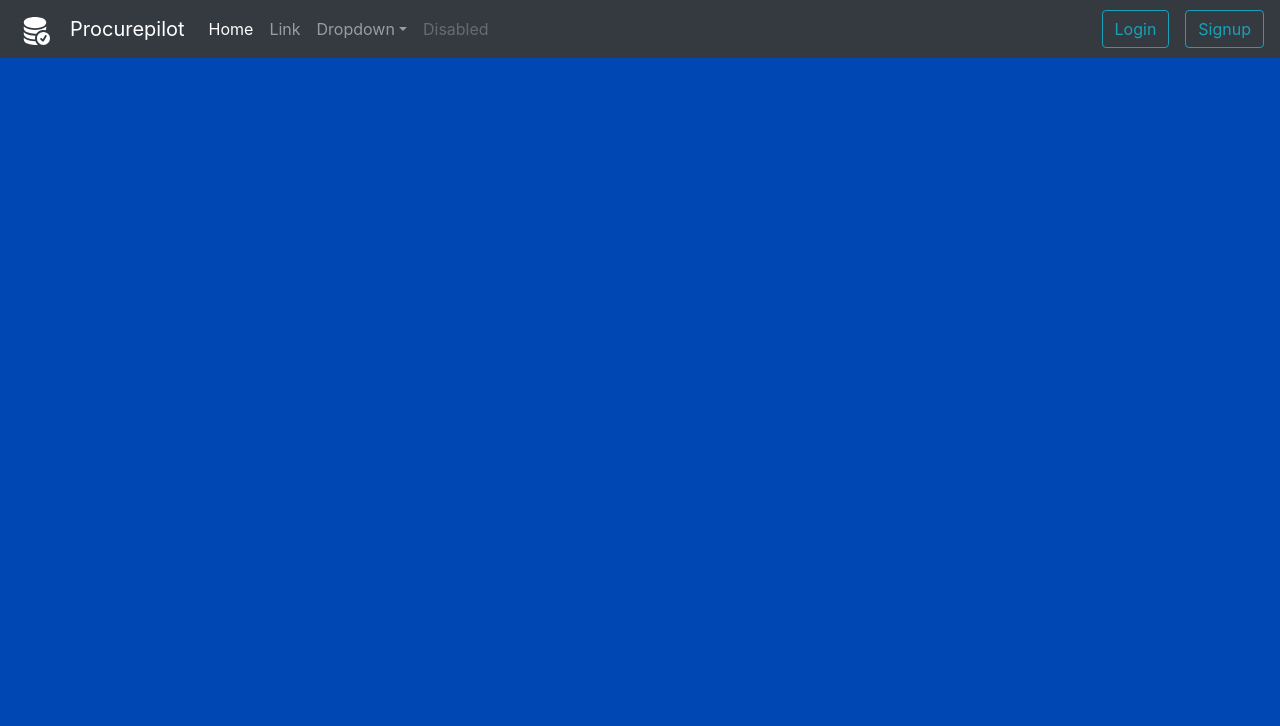
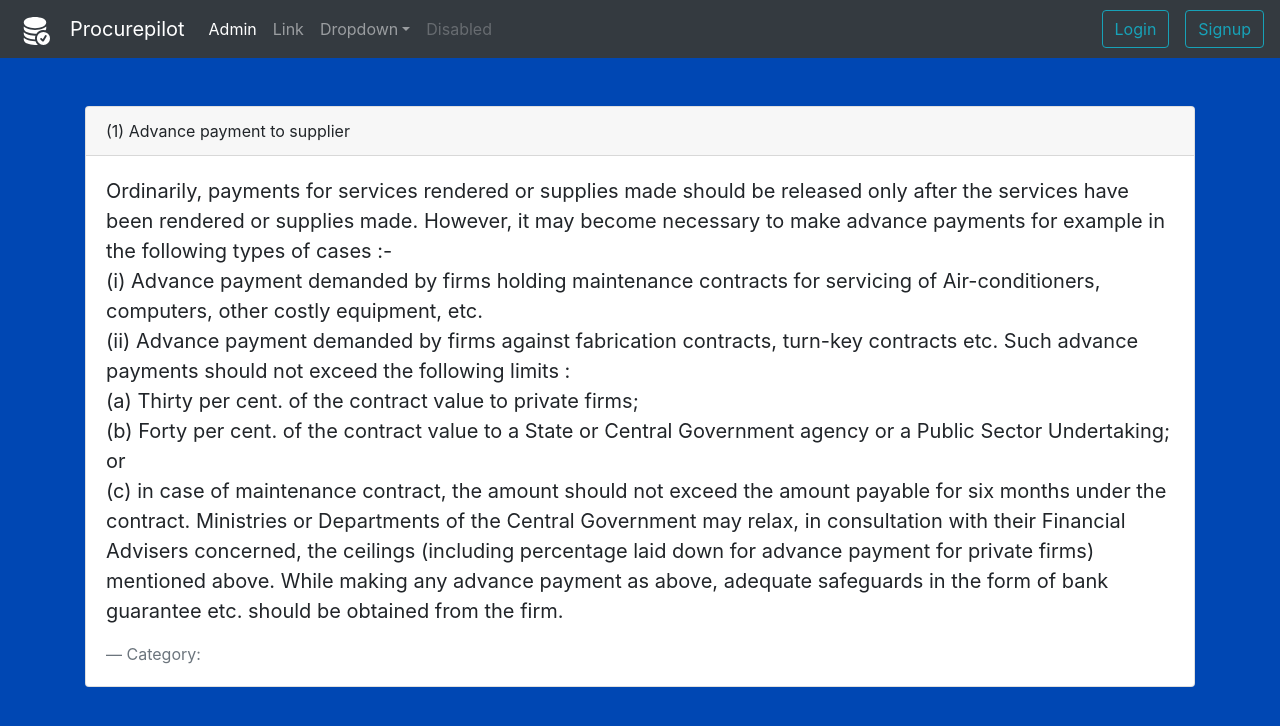
Before and after one commit to I-harsh-kumar/Procurepilot_SIH_finals, a React (Vite) app: page /admin in a window 1280 px wide. Shown: the top 726 px of the page. Built offline with nearby package versions, Linux system fonts and the light colour scheme.

Commit message:
admin logic implemented

```diff
--- a/src/App.jsx
+++ b/src/App.jsx
@@ -5,6 +5,7 @@ import { BrowserRouter as Router,Routes, Route } from 'react-router-dom';
 import Main from './components/Main'
 import Signup from './components/Signup';
 import Login from './components/Login';
+import Admin from './components/Admin';
 const App = () => {
   return (
     <div>
@@ -15,7 +16,7 @@ const App = () => {
           <Route path="/" element={<Main />} />
           <Route path="/signup" element={<Signup />} />
           <Route path="/login" element={<Login />} />
-
+          <Route path="/admin" element={<Admin />} />
         </Routes>
       </div>
     </Router>
--- /dev/null
+++ b/src/components/Admin.jsx
@@ -0,0 +1,45 @@
+import React from 'react';
+
+const Admin = () => {
+  const arr = [
+    {
+      "rule": "172",
+      "heading": "(1) Advance payment to supplier",
+      "description": "Ordinarily, payments for services rendered or supplies made should be released only after the services have been rendered or supplies made. However, it may become necessary to make advance payments for example in the following types of cases :- (i) Advance payment demanded by firms holding maintenance contracts for servicing of Air-conditioners, computers, other costly equipment, etc. (ii) Advance payment demanded by firms against fabrication contracts, turn-key contracts etc. Such advance payments should not exceed the following limits : (a) Thirty per cent. of the contract value to private firms; (b) Forty per cent. of the contract value to a State or Central Government agency or a Public Sector Undertaking; or (c) in case of maintenance contract, the amount should not exceed the amount payable for six months under the contract. Ministries or Departments of the Central Government may relax, in consultation with their Financial Advisers concerned, the ceilings (including percentage laid down for advance payment for private firms) mentioned above. While making any advance payment as above, adequate safeguards in the form of bank guarantee etc. should be obtained from the firm.",
+      "category": ""
+    },
+
+    // Add more items to the array if needed
+  ];
+
+  return (
+    <div className="container mt-5">
+    {arr.map((item, index) => (
+      <div key={index} className="card mt-3">
+        <div className="card-header">
+          {item.heading}
+        </div>
+        <div className="card-body">
+          <blockquote className="blockquote mb-0">
+          <p>
+      {item.description.split(/(\(\w+\))/).map((text, i) => (
+        i % 2 === 0 ? (
+          text
+        ) : (
+          <React.Fragment key={i}>
+            <br />
+            {text}
+          </React.Fragment>
+        )
+      ))}
+    </p>
+            <footer className="blockquote-footer">Category: {item.category}</footer>
+          </blockquote>
+        </div>
+      </div>
+    ))}
+  </div>
+  );
+}
+
+export default Admin;
--- a/src/components/Navbar.jsx
+++ b/src/components/Navbar.jsx
@@ -18,9 +18,10 @@ const Navbar = () => {
 
   <div class="collapse navbar-collapse" id="navbarSupportedContent">
     <ul class="navbar-nav mr-auto">
-      <li class="nav-item active">
-        <a class="nav-link" href="#">Home <span class="sr-only">(current)</span></a>
-      </li>
+    <li className="nav-item active">
+            {/* Use the Link component for navigation */}
+            <Link className="nav-link" to="/admin">Admin <span className="sr-only">(current)</span></Link>
+          </li>
       <li class="nav-item">
         <a class="nav-link" href="#">Link</a>
       </li>
```
